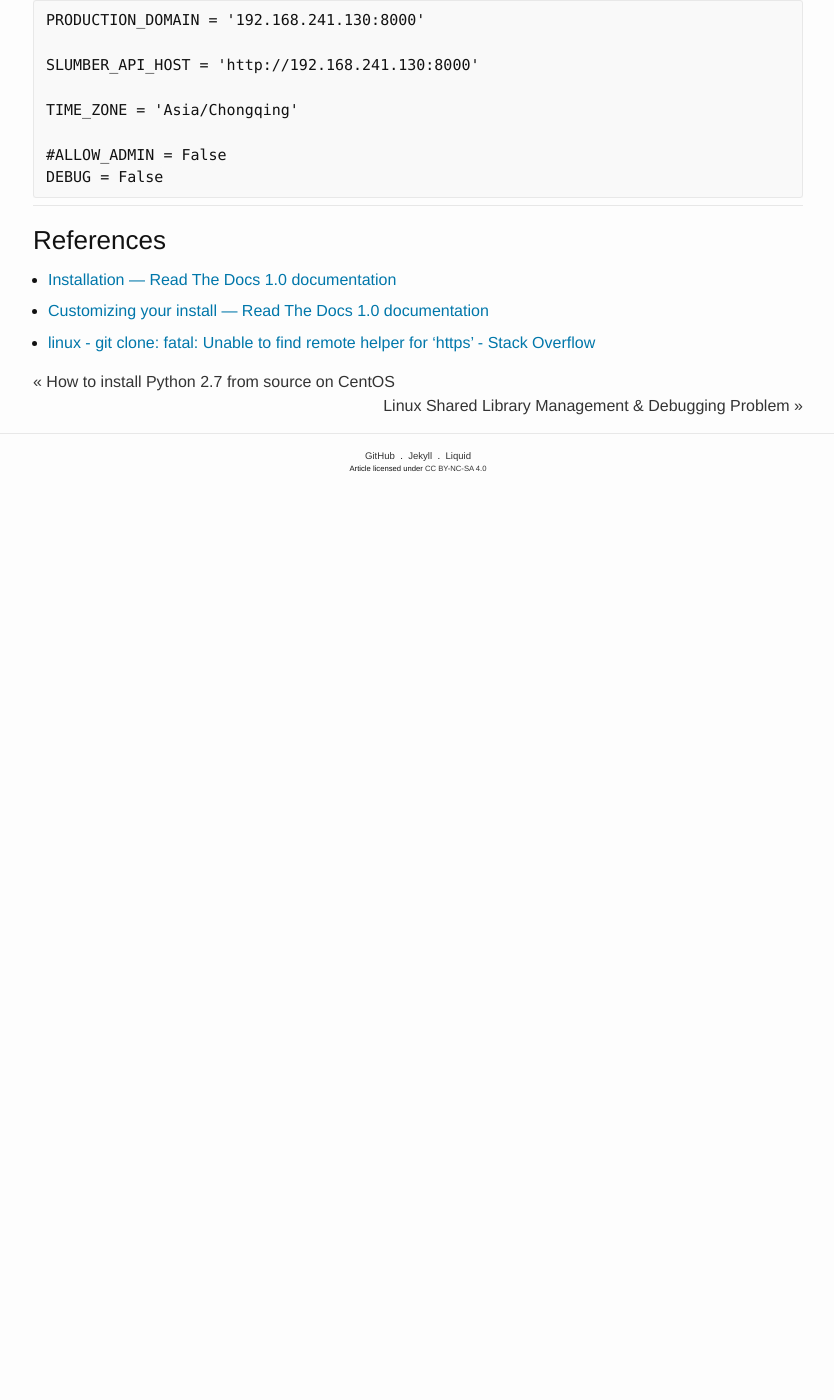
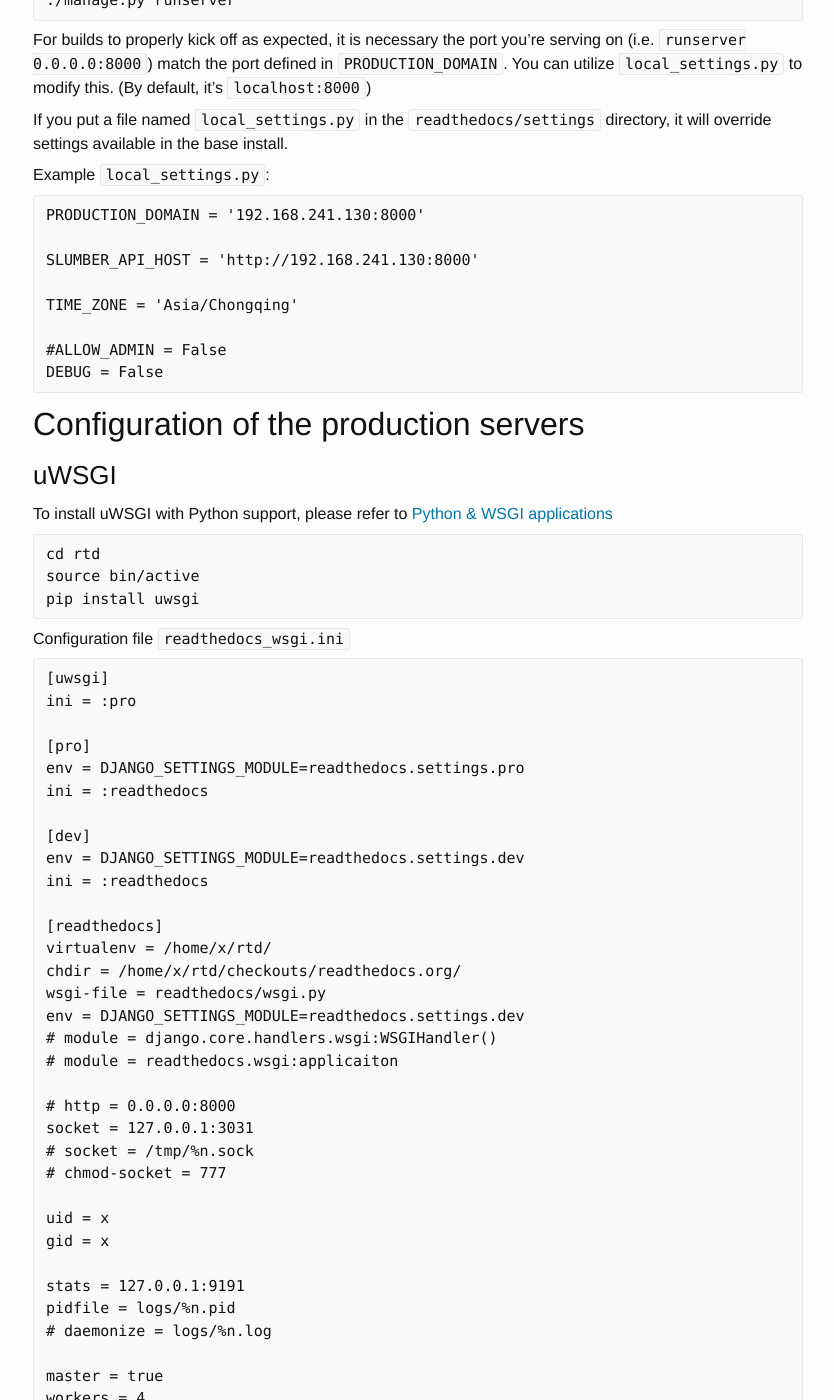
Before and after one commit to ousiax/ousiax.github.io, a Jekyll site: the page built from _posts/2016-05-12-how-to-install-read-the-docs-on-centos.md, in a window 1280 px wide and 1400 px high, scrolled down 1827 px. Shown: the whole window, without its empty margins (222-1056 px from the left). Built offline with Jekyll 4.4.1, drawn with Linux system fonts in a browser that asks for light colours; comment, search, counter and statistics services are not loaded; before the commit the page ends 2317 px from its top, so only the background shows below that; some of the changed text lies outside the part shown.

Commit message:
Update 2016-05-12-how-to-install-read-the-docs-on-centos.md

```diff
--- a/_posts/2016-05-12-how-to-install-read-the-docs-on-centos.md
+++ b/_posts/2016-05-12-how-to-install-read-the-docs-on-centos.md
@@ -6,7 +6,11 @@
 tags: ['ReadTheDocs', 'Python', 'CentOS', 'Git']
 disqus_identifier: 320150661822729104925016946000399763251
 ---
+## Installation Read The Docs
+
 First, obtain [Python 2.7](http://www.python.org/) and [virtualenv](http://pypi.python.org/pypi/virtualenv) if you do not already have them. Using a virtualenv environment will make the installation easier, and will help to avoid clutter in your system-wide libraries.
+
+### Python 2.7
 
 To install Python 2.7 from source, please see [How to install Python 2.7 from source on CentOS](/python/2016/05/11/how-to-install-python-2.7-from-source-on-centos.html).
 
@@ -33,6 +39,8 @@
     cd git-2.8.2
     ./configure --prefix=/usr/local
     make install
+
+### Read The Docs
 
 Once you have these, create a virtual environment somewhere on your disk, then active it:
 
@@ -90,6 +98,99 @@
     #ALLOW_ADMIN = False
     DEBUG = False
 
+## Configuration of the production servers
+
+### uWSGI
+
+To install uWSGI with Python support, please refer to [Python & WSGI applications](python/2016/05/13/python-and-wsgi-applications.html)
+
+    cd rtd
+    source bin/active
+    pip install uwsgi
+
+Configuration file `readthedocs_wsgi.ini`
+
+    [uwsgi]
+    ini = :pro
+
+    [pro]
+    env = DJANGO_SETTINGS_MODULE=readthedocs.settings.pro
+    ini = :readthedocs
+
+    [dev]
+    env = DJANGO_SETTINGS_MODULE=readthedocs.settings.dev
+    ini = :readthedocs
+
+    [readthedocs]
+    virtualenv = /home/x/rtd/
+    chdir = /home/x/rtd/checkouts/readthedocs.org/
+    wsgi-file = readthedocs/wsgi.py
+    env = DJANGO_SETTINGS_MODULE=readthedocs.settings.dev
+    # module = django.core.handlers.wsgi:WSGIHandler()
+    # module = readthedocs.wsgi:applicaiton
+
+    # http = 0.0.0.0:8000
+    socket = 127.0.0.1:3031
+    # socket = /tmp/%n.sock
+    # chmod-socket = 777
+
+    uid = x
+    gid = x
+
+    stats = 127.0.0.1:9191
+    pidfile = logs/%n.pid
+    # daemonize = logs/%n.log
+
+    master = true
+    workers = 4
+    enable-threads = true
+
+    vaccum = true
+
+### Nginx
+
+Building nginx from Sources, refer to [Building nginx from Sources](http://nginx.org/en/docs/configure.html)
+
+
+    wget http://nginx.org/download/nginx-1.10.0.tar.gz
+    tar xf nginx-1.10.0.tar.gz
+    wget ftp://ftp.csx.cam.ac.uk/pub/software/programming/pcre/pcre-8.38.tar.gz
+    tar xf pcre-8.38.tar.gz
+    wget http://zlib.net/zlib-1.2.8.tar.gz
+    tar xf zlib-1.2.8.tar.gz
+    cd nginx-1.10.0
+    ./configure
+    --prefix=/usr/local
+    --conf-path=/etc/nginx/nginx.conf
+    --pid-path=/var/run/nginx.pid
+    --error-log-path=/var/log/nginx/error.log
+    --http-log-path=/var/log/nginx/access.log
+    --with-http_ssl_module
+    --with-pcre=../pcre-8.38
+    --with-zlib=../zlib-1.2.8
+    make && make install
+
+Configuration File's Structure
+
+        location / {
+                root /home/x/rtd/checkouts/readthedocs.org/;
+                include uwsgi_params;
+                uwsgi_pass 127.0.0.1:3031;
+        }
+
+        location /static/ {
+                alias /home/x/rtd/checkouts/readthedocs.org/media/static/;
+        }
+
+        location /media/ {
+                alias /home/x/rtd/checkouts/readthedocs.org/media/;
+        }
+
+        location /docs/ {
+                alias /home/x/rtd/checkouts/readthedocs.org/public_web_root/;
+                index  index.html index.htm;
+        }
+
 * * *
 
 ### References
@@ -99,3 +200,9 @@
 * [Customizing your install — Read The Docs 1.0 documentation](http://docs.readthedocs.io/en/latest/custom_installs/customization.html)
 
 * [linux - git clone: fatal: Unable to find remote helper for 'https' - Stack Overflow](http://stackoverflow.com/questions/8329485/git-clone-fatal-unable-to-find-remote-helper-for-https)
+
+* [Python & WSGI applications](/python/2016/05/13/python-and-wsgi-applications.html)
+
+* [Building nginx from Sources](http://nginx.org/en/docs/configure.html)
+
+* [Module ngx_http_core_module](http://nginx.org/en/docs/http/ngx_http_core_module.html)
```
Also changed, not shown: other parts of _posts/2016-05-12-how-to-install-read-the-docs-on-centos.md (+2 -0 lines).
